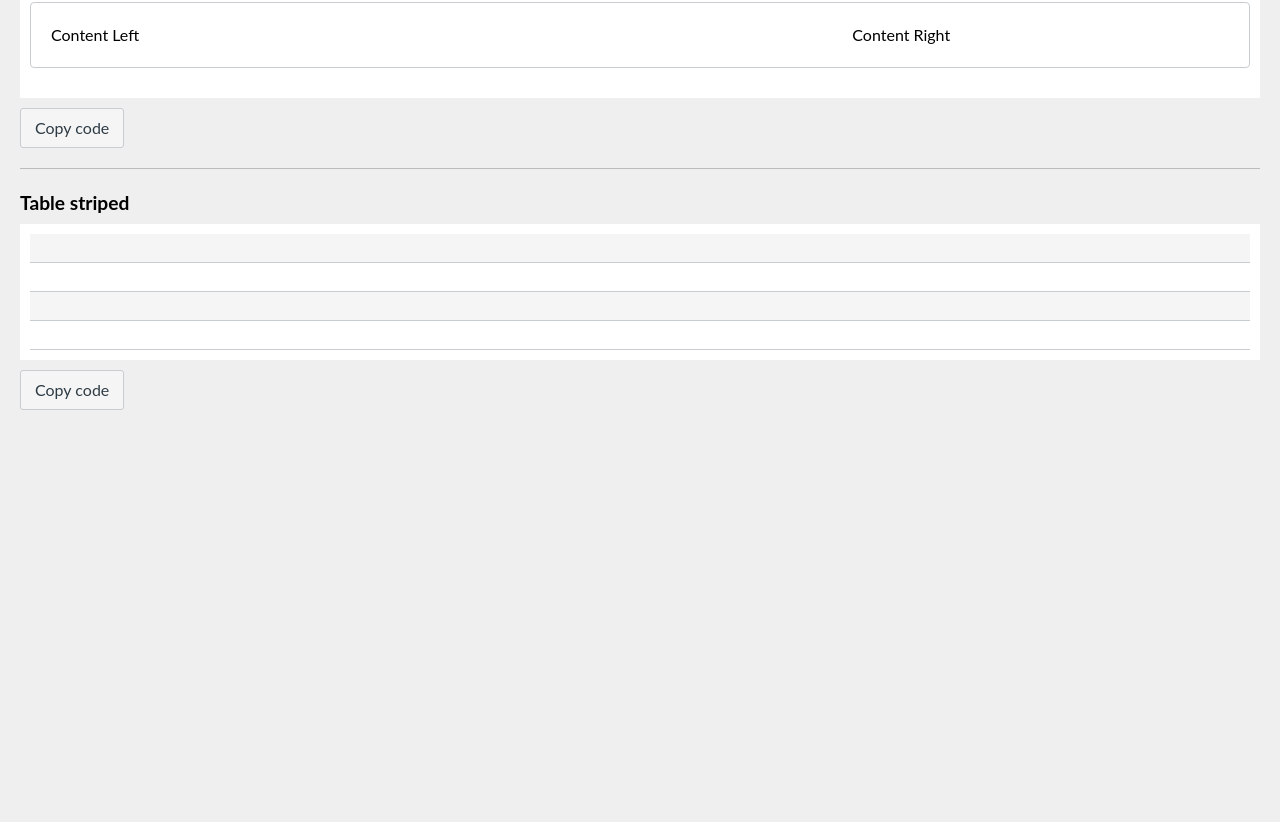
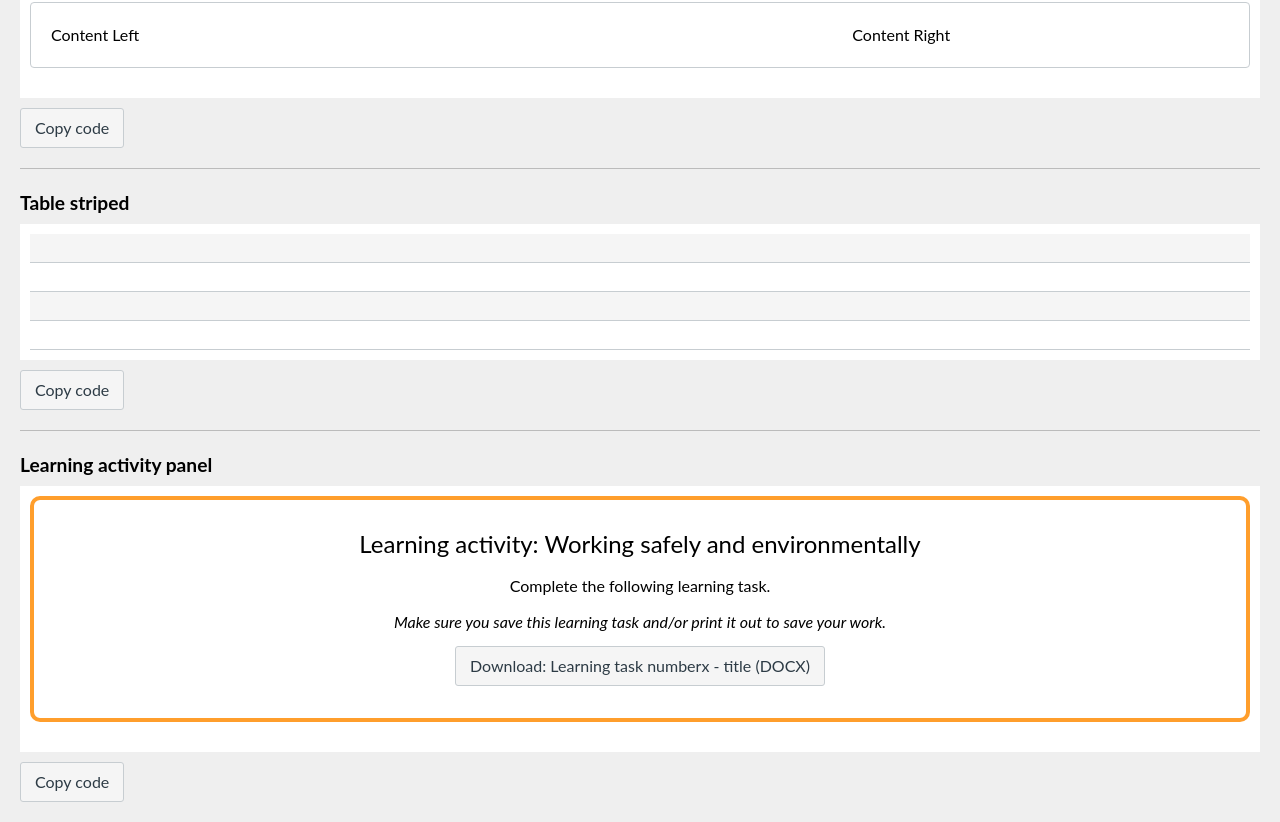
Before and after one commit to ricoshae/canvaslms-uielements, a plain HTML site: page index.html in a window 1280 px wide. Shown: the part 931-1753 px from the top of the page. Before the commit the page ends 1361 px from the top, so only its background shows below. Drawn offline with nearby package versions, Linux system fonts and the light colour scheme.

Commit message:
Update index.html

```diff
--- a/index.html
+++ b/index.html
@@ -89,6 +89,19 @@
             </tr>
         </table>
     </div>
+
+    <h4>Learning activity panel</h4>
+     <div class="copythis">
+    <div class="card" style="border: 4px solid #ff9e2c; padding: 20px; margin-bottom: 20px; border-radius: 10px; text-align: center;">
+    <div class="card-body bg-light">
+        <h3><i class="fa fa-question-circle" aria-hidden="true"></i> Learning activity: Working safely and environmentally</h3>
+        <p>Complete the following learning task.</p>
+        <p><em>Make sure you save this learning task and/or print it out to save your work.</em></p>
+        <p><a class="btn btn-secondary"><i class="fa fa-file-word" aria-hidden="true"></i>Download: Learning task numberx - title (DOCX)</a></p>
+       </p>
+    </div>
+</div>
+</div>
 </body>
 
 </html>
```
